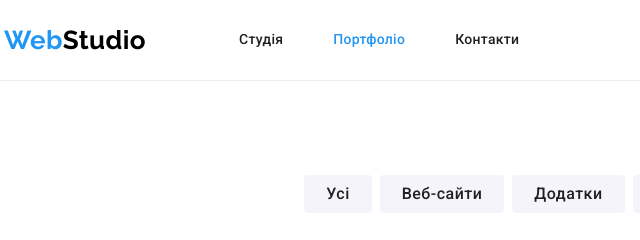
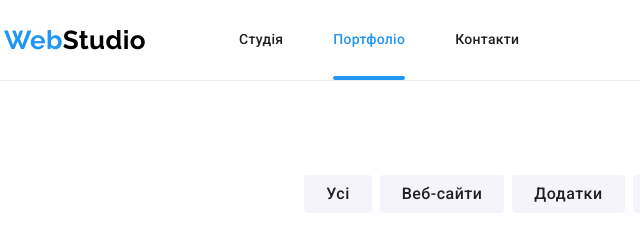
Before and after one commit to KovalVladyslav/goit-markup-hw-05, a plain HTML site: page portfolio.html in a window 1280 px wide. Shown: the top 240 px of the page, 51-691 px from the left. Drawn offline with nearby package versions, Linux system fonts and the light colour scheme.

Commit message:
added underline

```diff
--- a/css/styles.css
+++ b/css/styles.css
@@ -84,6 +84,7 @@ button {
 /* Header*/
 .site-nav,
 .link {
+  position: relative;
   font-weight: 500;
   line-height: 1.14;
   letter-spacing: 0.02em;
@@ -100,6 +101,20 @@ button {
 }
 .current {
   color: var(--accent-color);
+}
+.current::after {
+  position: absolute;
+content: '';
+
+display: block;
+left: 0;
+bottom: 0;
+
+width: 100%;
+height: 4px;
+
+background: #2196F3;
+border-radius: 2px;
 }
 .contacts {
   list-style: none;
@@ -204,6 +219,8 @@ margin-left: 93px;
 .primary-button:focus {
   background-color: var(--hero-btn-hover);
 }
+
+
 /* what we have? */
 
 .hidden-title {
```
